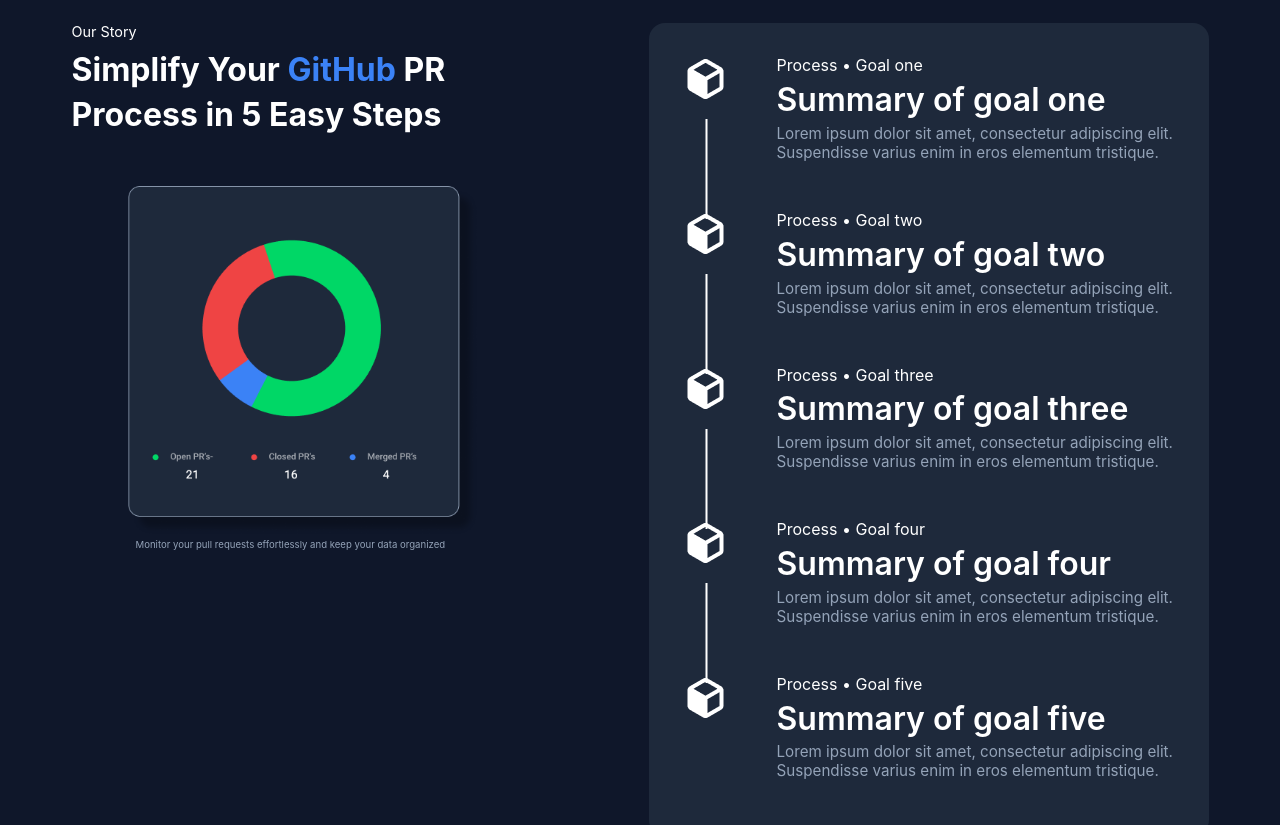
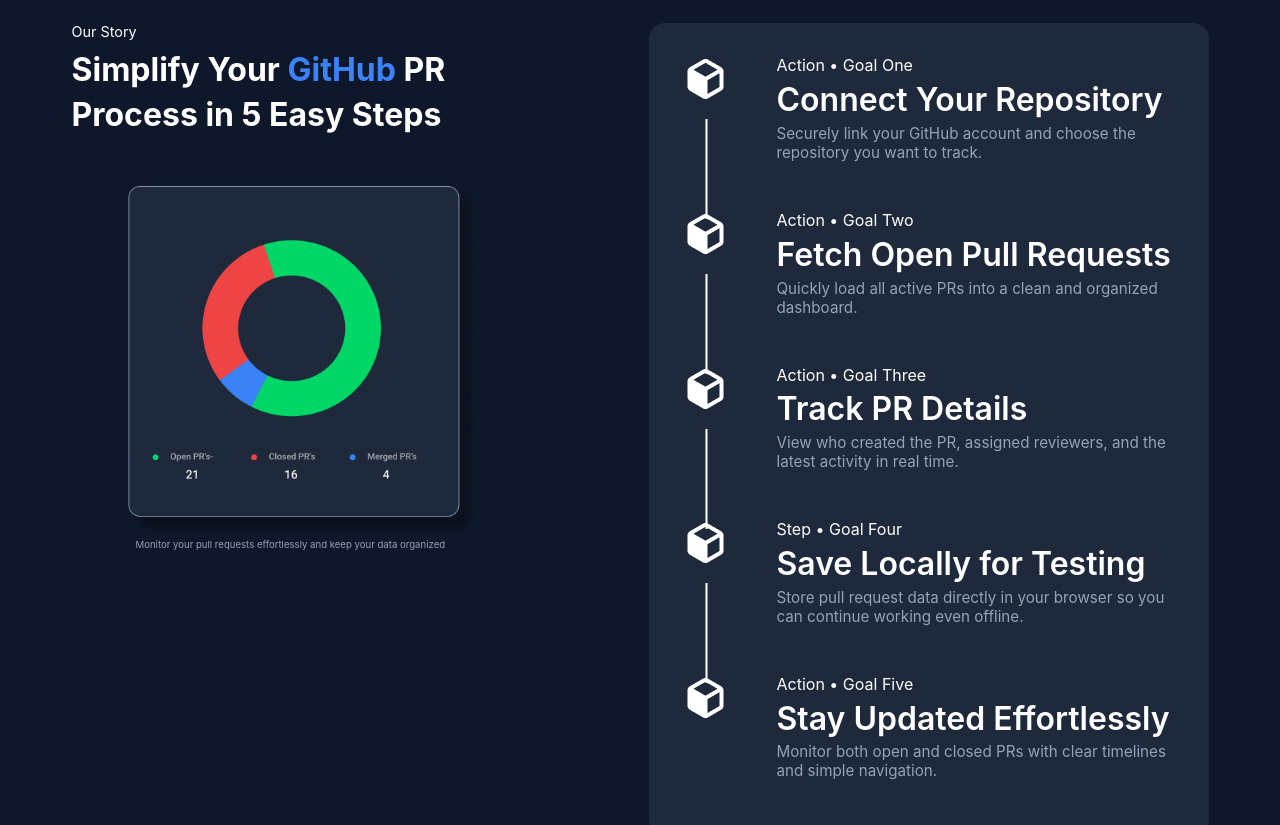
Before and after one commit to chingu-voyages/V57-tier1-team-03, a React (Vite) app in the folder pr-status-board/: page / in a window 1280 px wide. Shown: the part 920-1745 px from the top of the page. Built offline with nearby package versions, Linux system fonts and the light colour scheme.

Commit message:
Final updates and styling improvements on main branch

```diff
--- /dev/null
+++ b/package.json
@@ -0,0 +1,5 @@
+{
+  "dependencies": {
+    "react-calendar-heatmap": "^1.10.0"
+  }
+}
--- a/pr-status-board/src/components/Body/OurVision.jsx
+++ b/pr-status-board/src/components/Body/OurVision.jsx
@@ -37,7 +37,7 @@
               alt="icon"
             />
             <div className={styles.text}>
-              <h3 className={styles.card_title_2}>Optimized Performance :</h3>
+              <h3 className={styles.card_title_2}>Optimized Performance:</h3>
               <p className={styles.card_text}>
                 Enjoy fast, seamless, and efficient data processing.
               </p>
--- a/pr-status-board/src/components/Body/Process.jsx
+++ b/pr-status-board/src/components/Body/Process.jsx
@@ -6,26 +6,42 @@
 export default function ProcessSection() {
   const items = [
     {
-      goal: "Goal one",
-      summary: "Summary of goal one",
+      action: "Action",
+      goal: "Goal One",
+      summary: "Connect Your Repository",
+      description:
+        "Securely link your GitHub account and choose the repository you want to track.",
     },
     {
-      goal: "Goal two",
-      summary: "Summary of goal two",
+      action: "Action",
+      goal: "Goal Two",
+      summary: "Fetch Open Pull Requests",
+      description:
+        "Quickly load all active PRs into a clean and organized dashboard.",
     },
     {
-      goal: "Goal three",
-      summary: "Summary of goal three",
+      action: "Action",
+      goal: "Goal Three",
+      summary: "Track PR Details",
+      description:
+        "View who created the PR, assigned reviewers, and the latest activity in real time.",
     },
     {
-      goal: "Goal four",
-      summary: "Summary of goal four",
+      action: "Step",
+      goal: "Goal Four",
+      summary: "Save Locally for Testing",
+      description:
+        "Store pull request data directly in your browser so you can continue working even offline.",
     },
     {
-      goal: "Goal five",
-      summary: "Summary of goal five",
+      action: "Action",
+      goal: "Goal Five",
+      summary: "Stay Updated Effortlessly",
+      description:
+        "Monitor both open and closed PRs with clear timelines and simple navigation.",
     },
   ];
+
   return (
     <section className={styles.body}>
       <div className={styles.container}>
@@ -58,12 +74,11 @@
                 />
               </div>
               <div className={styles.textContent}>
-                <p className={styles.goal}>Process • {item.goal}</p>
+                <p className={styles.goal}>
+                  {item.action} • {item.goal}
+                </p>
                 <h3 className={styles.summary}>{item.summary}</h3>
-                <p className={styles.description}>
-                  Lorem ipsum dolor sit amet, consectetur adipiscing elit.
-                  Suspendisse varius enim in eros elementum tristique.
-                </p>
+                <p className={styles.description}>{item.description}</p>
               </div>
             </div>
           ))}
--- a/pr-status-board/src/components/ClosedPrTop/ClosedPrTop.module.css
+++ b/pr-status-board/src/components/ClosedPrTop/ClosedPrTop.module.css
@@ -239,9 +239,9 @@
 /* Graph Title */
 .graphTitle {
   text-align: center;
-  font-size: 1.4rem;
+  font-size: 1.05rem;
   font-weight: 700;
-  margin-bottom: 14px;
+  margin-bottom: 10px;
   color: #f0dada;
 }
 
--- a/pr-status-board/src/components/Hero/Hero.jsx
+++ b/pr-status-board/src/components/Hero/Hero.jsx
@@ -27,9 +27,7 @@
             <span className={styles.highlight}>Pull Requests</span> Effortlessly
           </h1>
           <p className={styles.subtext}>
-            Lorem ipsum dolor sit amet, consectetur adipiscing elit. Suspendisse
-            varius enim in eros elementum tristique. Duis cursus, mi quis
-            viverra ornare, eros dolor interdum nulla.
+            Simplify your workflow with a single view of all your team’s pull requests, from open to merged — always clear, always up to date
           </p>
         </div>
 
--- a/pr-status-board/src/components/OpenPrTop/OpenTop.jsx
+++ b/pr-status-board/src/components/OpenPrTop/OpenTop.jsx
@@ -234,7 +234,7 @@
 
   </div>
 </div>
-
+<SavedPRList/>
     </div>
   );
 };
--- a/pr-status-board/src/components/OpenPrTop/OpenTop.module.css
+++ b/pr-status-board/src/components/OpenPrTop/OpenTop.module.css
@@ -45,8 +45,8 @@
 /* Shared card styles */
 .repoPrBox,
 .userBox {
-  background: linear-gradient(180deg, var(--panel-2), var(--panel));
-  border: 1px solid var(--line);
+  background: #0f172a;
+  border: 1px solid #94a3b8;
   border-radius: var(--r-lg);
   padding: 18px;
 }
@@ -78,7 +78,7 @@
   width: 100%;
   height: var(--h);
   border-radius: 10px;
-  border: 1px solid var(--line);
+  border: 1px solid #94a3b8;
   background: linear-gradient(180deg, #0c1934, #0f1e3b);
   color: var(--text);
   padding: 0 12px;
@@ -87,11 +87,31 @@
 
 /* Hover & focus styles for enabled selects */
 .dropdown:not(:disabled):hover {
-  border-color: #2a4770;
+  border-color: #94a3b8;
 }
 
 .dropdown:not(:disabled):focus {
   box-shadow: 0 0 0 3px rgba(82, 227, 255, 0.22);
+}
+
+/* Force darker dropdown list background and option colors */
+.dropdown {
+  background: linear-gradient(180deg, #0b162c, #0e1a34);
+  color: var(--text);
+}
+
+.dropdown option {
+  background-color: #0b162c;
+  color: var(--text);
+}
+
+/* For browsers like Chrome that render <select> with native UI */
+select::-webkit-scrollbar {
+  width: 8px;
+}
+select::-webkit-scrollbar-thumb {
+  background-color: #1e3257;
+  border-radius: 8px;
 }
 
 /* Small info text under each dropdown */
@@ -123,7 +143,7 @@
 .input {
   height: var(--h);
   border-radius: 10px;
-  border: 1px solid var(--line);
+  border: 1px solid #94a3b8;
   background: linear-gradient(180deg, #0c1934, #0f1e3b);
   color: var(--text);
   padding: 0 12px;
@@ -172,8 +192,8 @@
   width: 140px;
   height: 110px;
   border-radius: 12px;
-  border: 1px solid var(--line);
-  background: linear-gradient(180deg, var(--panel-3), var(--panel-2));
+  border: 1px solid #94a3b8;
+  background: #0f172a;
   display: grid;
   place-items: center;
 }
@@ -196,8 +216,8 @@
 /* Card layout for details and graph */
 .detailsCard,
 .statusGraph {
-  background: linear-gradient(180deg, var(--panel-2), var(--panel));
-  border: 1px solid var(--line);
+  background: #0f172a !important;
+  border: 1px solid #94a3b8;
   border-radius: 16px;
   padding: 22px;
 }
@@ -223,8 +243,8 @@
 .openBtn {
   height: 44px;
   padding: 0 18px;
-  border-radius: 12px;
-  background: linear-gradient(180deg, #1c2f66, #162754);
+  border-radius: 16px;
+  background: linear-gradient(180deg, #3b82f6, #1e40af);
   color: #e9f1ff;
   text-decoration: none;
   display: inline-flex;
@@ -459,11 +479,12 @@
 }
 
 .closeBtn {
-  background-color: #ef4444;
+  background: linear-gradient(180deg, #ef4444, #b91c1c);
   color: white;
   border: none;
-  padding: 8px 16px;
-  border-radius: 8px;
+  height: 44px;
+  padding: 0 18px;
+  border-radius: 12px;
   font-weight: bold;
   cursor: pointer;
 }
@@ -515,8 +536,11 @@
   padding: 8px 14px;
   background-color: #3b82f6;
   border: none;
-  border-radius: 5px;
+  border-radius: 12px;
   color: white;
+  display: inline-flex;
+  align-items: center;
+  justify-content: center;
   text-decoration: none;
   font-weight: 600;
   cursor: pointer;
@@ -526,7 +550,7 @@
   padding: 8px 14px;
   background-color: #00d766;
   border: none;
-  border-radius: 5px;
+  border-radius: 12px;
   color: white;
   font-weight: 600;
   cursor: pointer;
@@ -573,7 +597,6 @@
   border-radius: 10px;
   padding: 10px;
   min-height: 220px;
-  /* kalendar/heatmap će popuniti površinu */
 }
 
 .graphFooter {
--- a/pr-status-board/src/components/SavedPrList/SavedPrList.module.css
+++ b/pr-status-board/src/components/SavedPrList/SavedPrList.module.css
@@ -1,6 +1,7 @@
 .tableWrapper {
   padding: 40px;
-  background-color: var(--primary-dark-blue);
+  background-color: linear-gradient(180deg, var(--panel-2), var(--panel));
+  border: #94a3b8;
   border-radius: 12px;
   margin-top: 20px;
   overflow-x: auto;
--- a/pr-status-board/src/pages/OpenPRsPage.jsx
+++ b/pr-status-board/src/pages/OpenPRsPage.jsx
@@ -6,7 +6,6 @@
   return (
     <>
       <OpenPrTop />
-      <SavedPRList />
     </>
   );
 };
```
